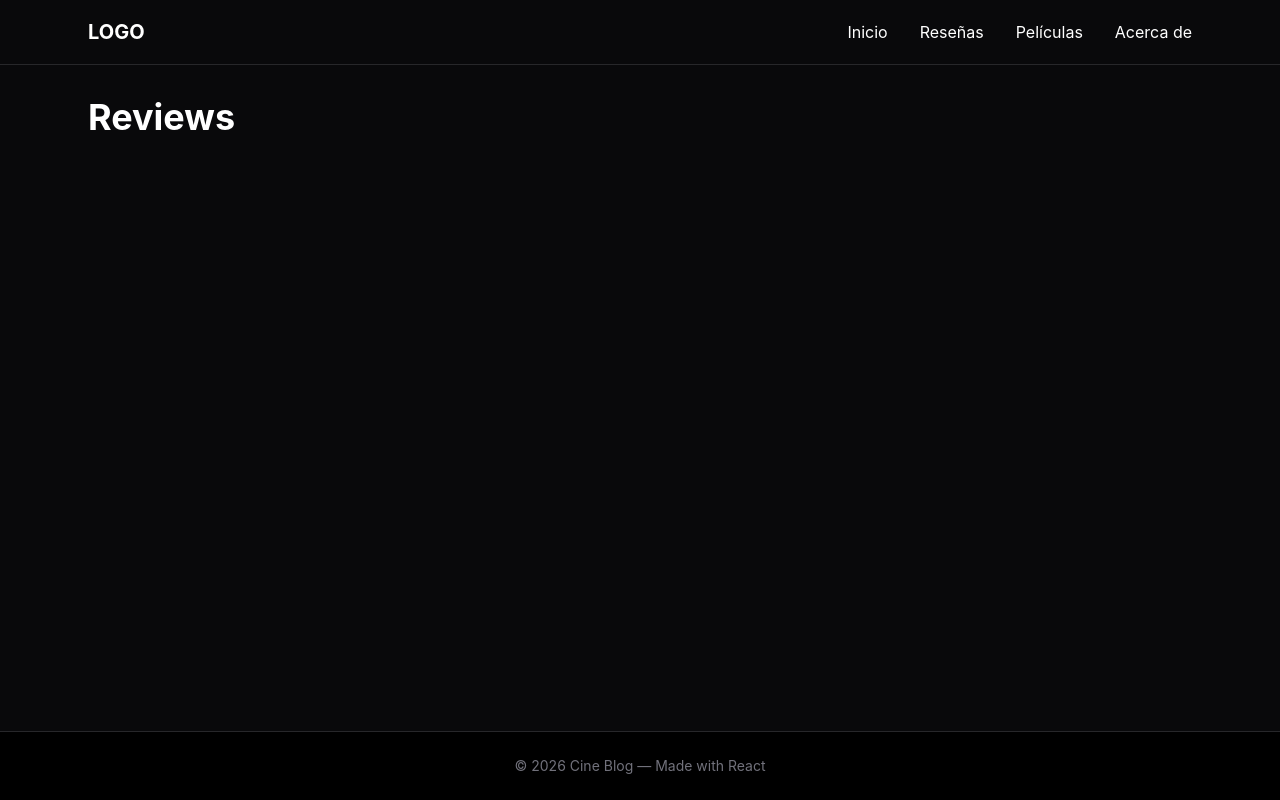
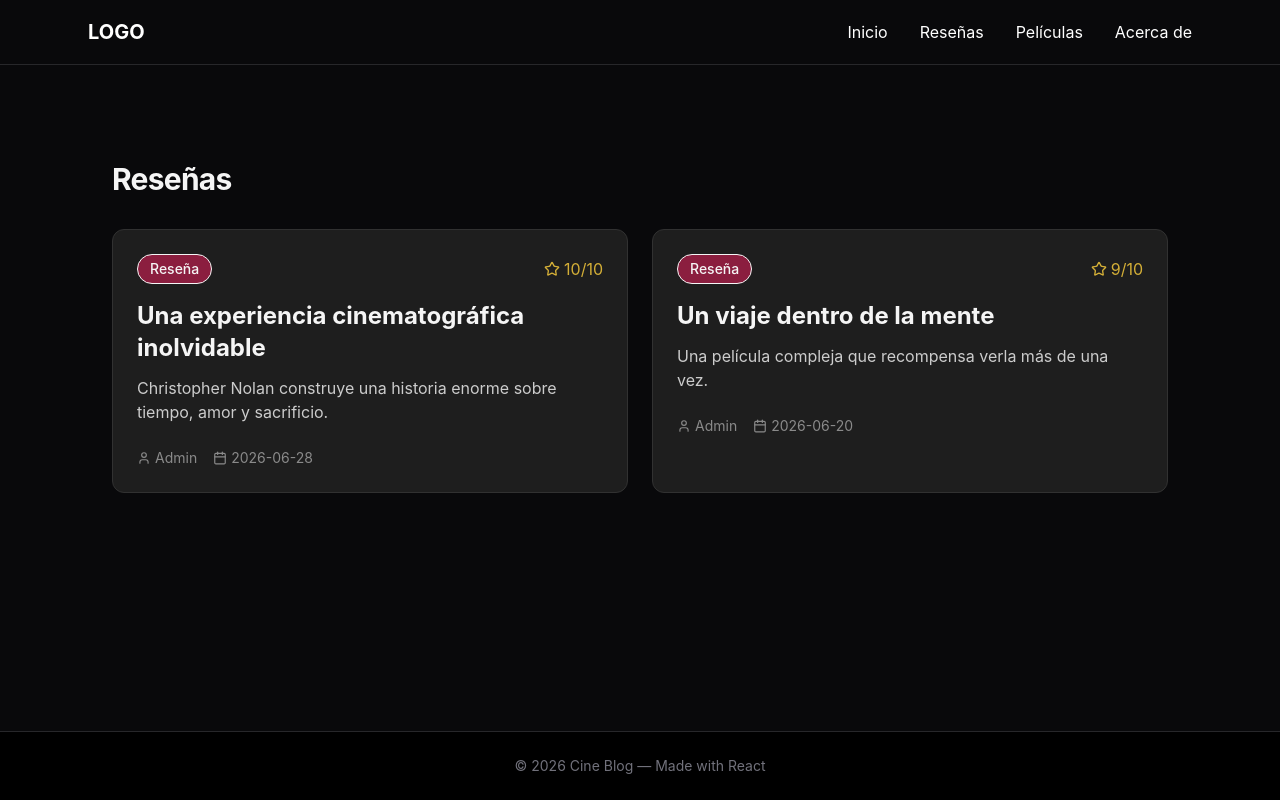
Before and after one commit to walterfcr/cine-blog, a React (Vite) app: page /reviews in a window 1280 px wide. Built offline with nearby package versions, Linux system fonts and the light colour scheme.

Commit message:
feat: add HeroData view model

```diff
--- /dev/null
+++ b/src/components/review/ReviewCard.tsx
@@ -0,0 +1,43 @@
+import type { ReviewCardData } from '@/types/ReviewCardData'
+import Card from '@/components/ui/Card'
+import Badge from '@/components/ui/Badge'
+import { LuStar, LuUser, LuCalendar } from 'react-icons/lu'
+
+interface ReviewCardProps {
+  review: ReviewCardData
+}
+
+function ReviewCard({ review }: ReviewCardProps) {
+  return (
+    <Card className="p-6">
+      <div className="mb-4 flex items-center justify-between">
+        <Badge variant="accent">Reseña</Badge>
+
+        <div className="flex items-center gap-1 text-rating">
+          <LuStar />
+          <span>{review.rating}/10</span>
+        </div>
+      </div>
+
+      <h3 className="mb-3 text-2xl font-bold text-text-primary">
+        {review.title}
+      </h3>
+
+      <p className="mb-6 text-text-secondary">{review.excerpt}</p>
+
+      <div className="flex gap-4 text-sm text-text-muted">
+        <span className="flex items-center gap-1">
+          <LuUser />
+          {review.author}
+        </span>
+
+        <span className="flex items-center gap-1">
+          <LuCalendar />
+          {review.createdAt}
+        </span>
+      </div>
+    </Card>
+  )
+}
+
+export default ReviewCard
--- /dev/null
+++ b/src/components/review/ReviewGrid.tsx
@@ -0,0 +1,18 @@
+import ReviewCard from './ReviewCard'
+import type { Review } from '@/types/Review'
+
+interface ReviewGridProps {
+  reviews: Review[]
+}
+
+function ReviewGrid({ reviews }: ReviewGridProps) {
+  return (
+    <section className="grid grid-cols-1 gap-6 md:grid-cols-2">
+      {reviews.map((review) => (
+        <ReviewCard key={review.id} review={review} />
+      ))}
+    </section>
+  )
+}
+
+export default ReviewGrid
--- a/src/components/ui/Card.tsx
+++ b/src/components/ui/Card.tsx
@@ -2,22 +2,23 @@ import type { ReactNode } from 'react'
 
 interface CardProps {
   children: ReactNode
+  className?: string
 }
 
-function Card({ children }: CardProps) {
+function Card({ children, className = '' }: CardProps) {
   return (
     <article
-      className="
+      className={`
         rounded-xl
         border
         border-border
         bg-surface
-        hover:border-surface-hover
         overflow-hidden
         transition-all
         duration-300
-
-      "
+        hover:border-surface-hover
+        ${className}
+      `}
     >
       {children}
     </article>
--- /dev/null
+++ b/src/data/movies.ts
@@ -0,0 +1,22 @@
+import type { Movie } from '@/types/Movie'
+
+export const movies: Movie[] = [
+  {
+    id: 157336,
+    title: 'Interstellar',
+    poster: '...',
+    backdrop: '...',
+    overview: '...',
+    year: 2014,
+    tmdbRating: 8.7,
+  },
+  {
+    id: 27205,
+    title: 'Inception',
+    poster: '...',
+    backdrop: '...',
+    overview: '...',
+    year: 2010,
+    tmdbRating: 8.8,
+  },
+]
--- /dev/null
+++ b/src/data/reviews.ts
@@ -0,0 +1,29 @@
+import type { Review } from '@/types/Review'
+
+export const reviews: Review[] = [
+  {
+    id: '1',
+    movieId: 157336,
+    title: 'Una experiencia cinematográfica inolvidable',
+    excerpt:
+      'Christopher Nolan construye una historia enorme sobre tiempo, amor y sacrificio.',
+    content:
+      'Interstellar es una película que mezcla ciencia ficción con emociones humanas profundas...',
+    rating: 10,
+    author: 'Admin',
+    createdAt: '2026-06-28',
+    published: true,
+  },
+  {
+    id: '2',
+    movieId: 27205,
+    title: 'Un viaje dentro de la mente',
+    excerpt: 'Una película compleja que recompensa verla más de una vez.',
+    content:
+      'Inception juega con la idea de los sueños y la percepción de la realidad...',
+    rating: 9,
+    author: 'Admin',
+    createdAt: '2026-06-20',
+    published: true,
+  },
+]
--- a/src/pages/Reviews.tsx
+++ b/src/pages/Reviews.tsx
@@ -1,8 +1,15 @@
+import Container from '@/components/ui/Container'
+import SectionTitle from '@/components/ui/SectionTitle'
+import ReviewGrid from '@/components/review/ReviewGrid'
+import { reviews } from '@/data/reviews'
+
 function Reviews() {
   return (
-    <div>
-      <h1 className="text-4xl font-bold">Reviews</h1>
-    </div>
+    <Container className="py-16">
+      <SectionTitle>Reseñas</SectionTitle>
+
+      <ReviewGrid reviews={reviews} />
+    </Container>
   )
 }
 
--- /dev/null
+++ b/src/services/review.mapper.ts
@@ -0,0 +1,19 @@
+import type { Movie } from '@/types/Movie'
+import type { Review } from '@/types/Review'
+import type { ReviewCardData } from '@/types/ReviewCardData'
+
+export function mapReviewCardData(
+  review: Review,
+  movie: Movie,
+): ReviewCardData {
+  return {
+    id: review.id,
+    title: review.title,
+    excerpt: review.excerpt,
+    content: review.content,
+    rating: review.rating,
+    author: review.author,
+    createdAt: review.createdAt,
+    movie,
+  }
+}
--- /dev/null
+++ b/src/types/Review.ts
@@ -0,0 +1,12 @@
+export interface Review {
+  id: string
+  movieId: number
+  title: string
+  excerpt: string
+  content: string
+  rating: number
+  author: string
+  createdAt: string
+  updatedAt?: string
+  published: boolean
+}
--- /dev/null
+++ b/src/types/ReviewCardData.ts
@@ -0,0 +1,12 @@
+import type { Movie } from './Movie'
+
+export interface ReviewCardData {
+  id: string
+  title: string
+  excerpt: string
+  content: string
+  rating: number
+  author: string
+  createdAt: string
+  movie: Movie
+}
```
Also changed, not shown: src/types/HeroData.ts (added, +15 -0 lines), src/services/review.service.ts (added), 1 other file (tests, documents, lock files or other folders).
